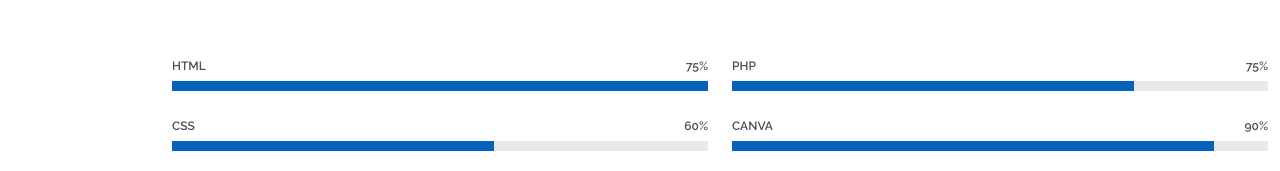
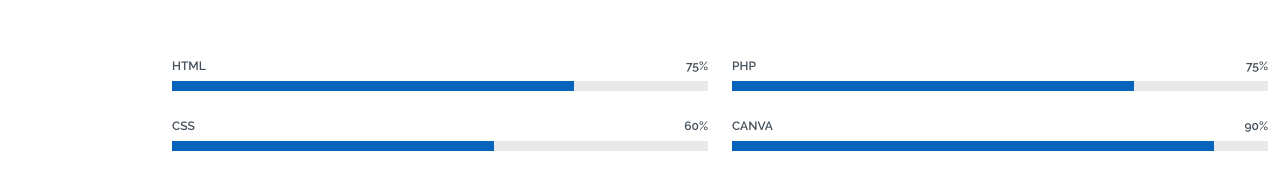
Before and after one commit to mkhoirulakmal24/Portofilio, a plain HTML site: page index.html in a window 1280 px wide. Shown: the part 1833-2004 px from the top of the page. Drawn offline with Linux system fonts and the light colour scheme.

Commit message:
Update index.html

```diff
--- a/index.html
+++ b/index.html
@@ -145,7 +145,7 @@
             <div class="progress">
               <span class="skill"><span>HTML</span> <i class="val">75%</i></span>
               <div class="progress-bar-wrap">
-                <div class="progress-bar" role="progressbar" aria-valuenow="100" aria-valuemin="0" aria-valuemax="75"></div>
+                <div class="progress-bar" role="progressbar" aria-valuenow="75" aria-valuemin="0" aria-valuemax="100"></div>
               </div>
             </div><!-- End Skills Item -->
 
```
